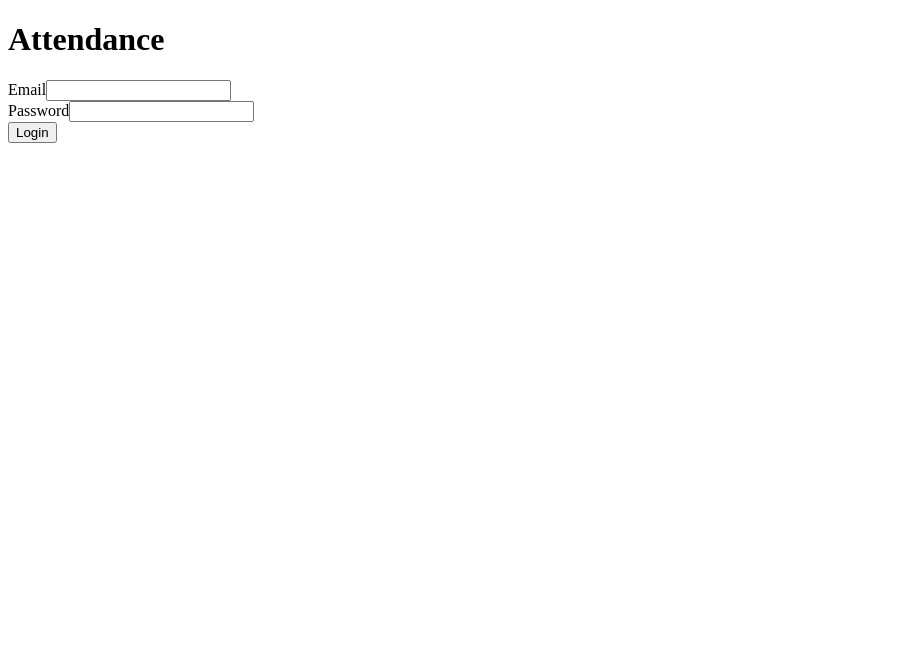
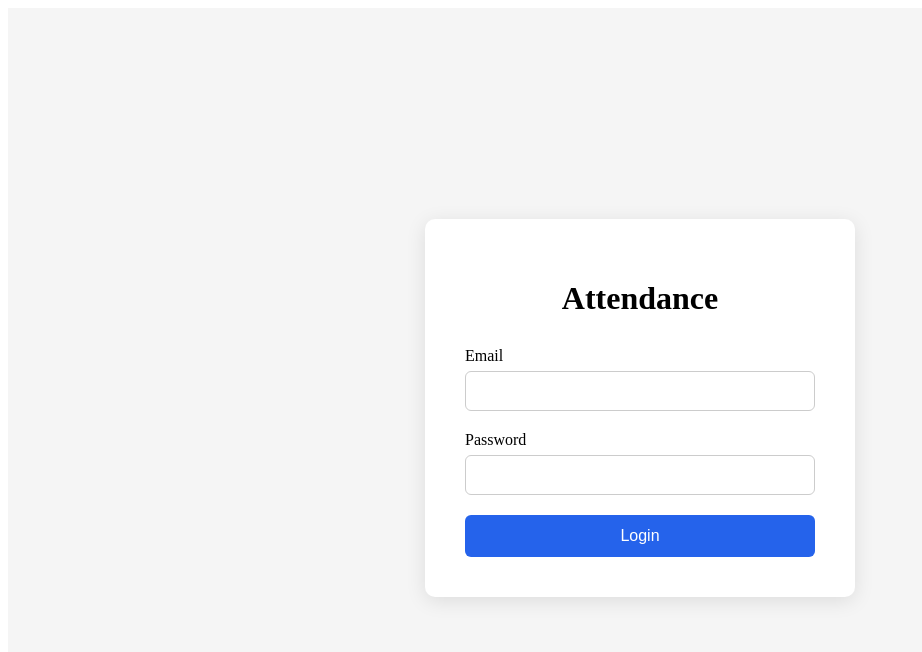
Before and after one commit to johnjun97/attendance, a React (Vite) app: page /login in a window 1280 px wide. Shown: the top 652 px of the page, without its empty margins (0-922 px from the left). Built offline with nearby package versions, Linux system fonts and the light colour scheme; no server answers.

Commit message:
basic setup

```diff
--- a/package.json
+++ b/package.json
@@ -12,7 +12,8 @@
   "dependencies": {
     "@supabase/supabase-js": "^2.116.0",
     "react": "^19.2.8",
-    "react-dom": "^19.2.8"
+    "react-dom": "^19.2.8",
+    "react-router-dom": "^7.18.4"
   },
   "devDependencies": {
     "@eslint/js": "^10.0.1",
--- a/src/App.jsx
+++ b/src/App.jsx
@@ -1,10 +1,25 @@
-// import Dashboard from './pages/Dashboard/Dashboard.jsx'
+import { BrowserRouter, Routes, Route, Navigate } from 'react-router-dom'
 import Login from './pages/Login/Login.jsx'
+import Dashboard from './pages/Dashboard/Dashboard.jsx'
+import ProtectedRoute from './components/ProtectedRoute/ProtectedRoute.jsx'
 
 function App() {
-  // return <Dashboard />
-
-  return <Login />
+  return (
+    <BrowserRouter>
+      <Routes>
+        <Route path="/login" element={<Login />} />
+<Route
+  path="/"
+  element={
+    <ProtectedRoute>
+      <Dashboard />
+    </ProtectedRoute>
+  }
+/>
+        <Route path="*" element={<Navigate to="/" replace />} />
+      </Routes>
+    </BrowserRouter>
+  )
 }
 
 export default App
--- /dev/null
+++ b/src/components/Loading/Loading.css
@@ -0,0 +1,21 @@
+.loading {
+  min-height: 100vh;
+  display: flex;
+  align-items: center;
+  justify-content: center;
+}
+
+.loading-spinner {
+  width: 32px;
+  height: 32px;
+  border: 3px solid #e5e7eb;
+  border-top-color: #2563eb;
+  border-radius: 50%;
+  animation: loading-spin 0.8s linear infinite;
+}
+
+@keyframes loading-spin {
+  to {
+    transform: rotate(360deg);
+  }
+}
--- /dev/null
+++ b/src/components/Loading/Loading.jsx
@@ -0,0 +1,11 @@
+import './loading.css'
+
+function Loading() {
+  return (
+    <div className="loading">
+      <div className="loading-spinner"></div>
+    </div>
+  )
+}
+
+export default Loading
--- /dev/null
+++ b/src/components/Navbar/Navbar.css
@@ -0,0 +1,70 @@
+.navbar {
+  height: 64px;
+  background-color: #ffffff;
+  border-bottom: 1px solid #e5e7eb;
+  display: flex;
+  align-items: center;
+  justify-content: space-between;
+  padding: 0 30px;
+  box-sizing: border-box;
+}
+
+.navbar-brand {
+  color: #1f2937;
+  text-decoration: none;
+  font-size: 20px;
+  font-weight: 700;
+}
+
+.navbar-links {
+  display: flex;
+  align-items: center;
+  gap: 8px;
+}
+
+.navbar-link {
+  padding: 8px 12px;
+  color: #4b5563;
+  text-decoration: none;
+  font-size: 14px;
+  border-radius: 6px;
+}
+
+.navbar-link:hover {
+  background-color: #f3f4f6;
+  color: #111827;
+}
+
+.navbar-logout {
+  margin-left: 10px;
+  padding: 8px 14px;
+  border: none;
+  border-radius: 6px;
+  background-color: #dc2626;
+  color: white;
+  font-size: 14px;
+  cursor: pointer;
+}
+
+.navbar-logout:hover {
+  background-color: #b91c1c;
+}
+
+@media (max-width: 768px) {
+  .navbar {
+    height: auto;
+    min-height: 64px;
+    padding: 12px 16px;
+    flex-direction: column;
+    gap: 12px;
+  }
+
+  .navbar-links {
+    flex-wrap: wrap;
+    justify-content: center;
+  }
+
+  .navbar-logout {
+    margin-left: 0;
+  }
+}
--- /dev/null
+++ b/src/components/Navbar/Navbar.jsx
@@ -0,0 +1,45 @@
+import { Link } from 'react-router-dom'
+import { supabase } from '../../lib/supabase'
+import './Navbar.css'
+
+function Navbar() {
+  async function handleLogout() {
+    await supabase.auth.signOut()
+    window.location.href = '/login'
+  }
+
+  return (
+    <nav className="navbar">
+      <Link to="/" className="navbar-brand">
+        Attendance
+      </Link>
+
+      <div className="navbar-links">
+        <Link to="/" className="navbar-link">
+          Dashboard
+        </Link>
+
+        <Link to="/setup" className="navbar-link">
+          Setup
+        </Link>
+
+        <Link to="/attendance" className="navbar-link">
+          Attendance
+        </Link>
+
+        <Link to="/agent" className="navbar-link">
+          Agent
+        </Link>
+
+        <button
+          className="navbar-logout"
+          onClick={handleLogout}
+        >
+          Logout
+        </button>
+      </div>
+    </nav>
+  )
+}
+
+export default Navbar
--- /dev/null
+++ b/src/components/ProtectedRoute/ProtectedRoute.jsx
@@ -0,0 +1,48 @@
+import { Navigate } from 'react-router-dom'
+import { useEffect, useState } from 'react'
+import { supabase } from '../../lib/supabase'
+import Loading from '../Loading/Loading.jsx'
+
+function ProtectedRoute({ children }) {
+  const [loading, setLoading] = useState(true)
+  const [authorized, setAuthorized] = useState(false)
+
+  useEffect(() => {
+    checkAccess()
+  }, [])
+
+  async function checkAccess() {
+    const {
+      data: { user },
+    } = await supabase.auth.getUser()
+
+    if (!user) {
+      setLoading(false)
+      return
+    }
+
+    const { data: attendanceUser } = await supabase
+      .from('attendance_users')
+      .select('active')
+      .eq('user_id', user.id)
+      .maybeSingle()
+
+    if (attendanceUser?.active) {
+      setAuthorized(true)
+    }
+
+    setLoading(false)
+  }
+
+  if (loading) {
+    return <Loading />
+  }
+
+  if (!authorized) {
+    return <Navigate to="/login" replace />
+  }
+
+  return children
+}
+
+export default ProtectedRoute
--- a/src/lib/supabase.js
+++ b/src/lib/supabase.js
@@ -0,0 +1,9 @@
+import { createClient } from '@supabase/supabase-js'
+
+const supabaseUrl = import.meta.env.VITE_SUPABASE_URL
+const supabasePublishableKey = import.meta.env.VITE_SUPABASE_PUBLISHABLE_KEY
+
+export const supabase = createClient(
+  supabaseUrl,
+  supabasePublishableKey
+)
--- /dev/null
+++ b/src/pages/Dashboard/Dashboard.css
@@ -0,0 +1,31 @@
+.dashboard-page {
+  min-height: 100vh;
+  background-color: #f5f7fa;
+}
+
+.dashboard-content {
+  max-width: 1200px;
+  margin: 0 auto;
+  padding: 40px 24px;
+}
+
+.dashboard-header {
+  margin-bottom: 30px;
+}
+
+.dashboard-header h1 {
+  margin: 0 0 8px;
+  font-size: 28px;
+  color: #1f2937;
+}
+
+.dashboard-header p {
+  margin: 0;
+  color: #6b7280;
+}
+
+@media (max-width: 768px) {
+  .dashboard-content {
+    padding: 25px 16px;
+  }
+}
--- a/src/pages/Dashboard/Dashboard.jsx
+++ b/src/pages/Dashboard/Dashboard.jsx
@@ -1,12 +1,17 @@
+import Navbar from '../../components/Navbar/Navbar.jsx'
+import './Dashboard.css'
+
 function Dashboard() {
   return (
-    <div>
-      <h1>Attendance Dashboard</h1>
+    <div className="dashboard-page">
+      <Navbar />
 
-      <p>Welcome to the attendance system.</p>
-
-      <button>Check In</button>
-      <button>Check Out</button>
+      <main className="dashboard-content">
+        <header className="dashboard-header">
+          <h1>Attendance Dashboard</h1>
+          <p>Welcome to the attendance system.</p>
+        </header>
+      </main>
     </div>
   )
 }
--- /dev/null
+++ b/src/pages/Login/Login.css
@@ -0,0 +1,61 @@
+.login-page {
+  min-height: 100vh;
+  display: flex;
+  justify-content: center;
+  align-items: center;
+  background-color: #f5f5f5;
+}
+
+.login-box {
+  width: 350px;
+  padding: 40px;
+  background-color: white;
+  border-radius: 10px;
+  box-shadow: 0 4px 20px rgba(0, 0, 0, 0.1);
+}
+
+.login-box h1 {
+  text-align: center;
+  margin-bottom: 30px;
+}
+
+.login-box form {
+  display: flex;
+  flex-direction: column;
+  gap: 20px;
+}
+
+.form-group {
+  display: flex;
+  flex-direction: column;
+  gap: 6px;
+}
+
+.form-group input {
+  padding: 10px;
+  font-size: 16px;
+  border: 1px solid #ccc;
+  border-radius: 6px;
+  box-sizing: border-box;
+}
+
+.login-box button {
+  padding: 12px;
+  font-size: 16px;
+  border: none;
+  border-radius: 6px;
+  background-color: #2563eb;
+  color: white;
+  cursor: pointer;
+}
+
+.login-box button:disabled {
+  opacity: 0.6;
+  cursor: not-allowed;
+}
+
+.login-error {
+  margin: 0;
+  color: #dc2626;
+  font-size: 14px;
+}
--- a/src/pages/Login/Login.jsx
+++ b/src/pages/Login/Login.jsx
@@ -1,21 +1,102 @@
+import { useState } from 'react'
+import { supabase } from '../../lib/supabase'
+import Loading from '../../components/Loading/Loading.jsx'
+import './Login.css'
+
 function Login() {
+  const [email, setEmail] = useState('')
+  const [password, setPassword] = useState('')
+  const [error, setError] = useState('')
+  const [loading, setLoading] = useState(false)
+
+  async function handleLogin(event) {
+    event.preventDefault()
+
+    setError('')
+    setLoading(true)
+
+    // Step 1: Login with Supabase Auth
+    const { data, error: loginError } =
+      await supabase.auth.signInWithPassword({
+        email,
+        password,
+      })
+
+    if (loginError) {
+      setError(loginError.message)
+      setLoading(false)
+      return
+    }
+
+    // Step 2: Check Attendance access
+    const { data: attendanceUser, error: accessError } = await supabase
+      .from('attendance_users')
+      .select('role, active')
+      .eq('user_id', data.user.id)
+      .maybeSingle()
+
+    if (accessError) {
+      setError('Unable to check Attendance access.')
+      await supabase.auth.signOut()
+      setLoading(false)
+      return
+    }
+
+    // Step 3: User is authenticated but not allowed
+    if (!attendanceUser || !attendanceUser.active) {
+      setError('You are not authorized to access the Attendance system.')
+      await supabase.auth.signOut()
+      setLoading(false)
+      return
+    }
+
+    // Step 4: Login successful
+    window.location.href = '/'
+  }
+
+  if (loading) {
+    return <Loading />
+  }
+
   return (
-    <div>
+    <div className="login-page">
+      <div className="login-box">
         <h1>Attendance</h1>
 
-      <form>
-        <div>
+        <form onSubmit={handleLogin}>
+          <div className="form-group">
             <label>Email</label>
-          <input type="email" />
+
+            <input
+              type="email"
+              value={email}
+              onChange={(event) => setEmail(event.target.value)}
+              required
+            />
           </div>
 
-        <div>
+          <div className="form-group">
             <label>Password</label>
-          <input type="password" />
+
+            <input
+              type="password"
+              value={password}
+              onChange={(event) => setPassword(event.target.value)}
+              required
+            />
           </div>
 
-        <button type="submit">Login</button>
+          {error && (
+            <p className="login-error">
+              {error}
+            </p>
+          )}
+
+          <button type="submit">
+            Login
+          </button>
         </form>
+      </div>
     </div>
   )
 }
```
Also changed, not shown: 1 other file (tests, documents, lock files or other folders). Lines whose indentation alone changed are shown as unchanged.
